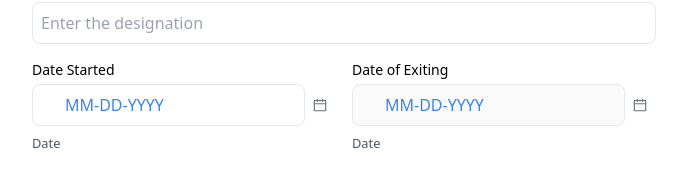
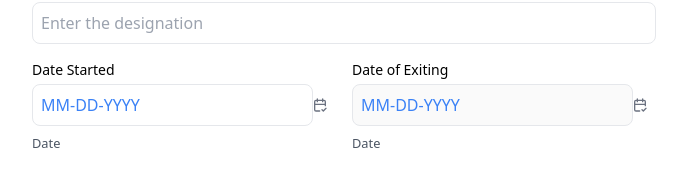
Before and after one commit to sajjadjawaid/form, a React (Vite) app in the folder Frontend/: page / in a window 1280 px wide. Shown: the part 204-380 px from the top of the page, without its empty margins (296-983 px from the left). Built offline with nearby package versions, Linux system fonts and the light colour scheme.

Commit message:
updated calendar icon

```diff
--- a/Frontend/src/Components/CandidateDetailsSection.jsx
+++ b/Frontend/src/Components/CandidateDetailsSection.jsx
@@ -1,5 +1,7 @@
 import { useState, useRef } from "react";
-import { AiOutlineWarning, AiOutlineCalendar } from "react-icons/ai"; // Import warning and calendar icons
+import { AiOutlineWarning } from "react-icons/ai"; // Import warning and calendar icons
+import { TbCalendarCheck } from "react-icons/tb";
+
 import DatePicker from "react-datepicker";
 import "react-datepicker/dist/react-datepicker.css";
 
@@ -138,6 +140,7 @@ const CandidateDetailsSection = () => {
             Date Started
           </label>
           <div className="relative">
+            <div className="relative">
               <DatePicker
                 selected={dateStarted ? new Date(dateStarted) : null}
                 onChange={(date) =>
@@ -145,15 +148,16 @@ const CandidateDetailsSection = () => {
                 }
                 dateFormat="MM-dd-yyyy"
                 placeholderText="MM-DD-YYYY"
-              className={`w-full p-2 pl-8 border rounded-lg focus:outline-none focus:ring-2 uppercase text-blue-500 focus:ring-blue-500 placeholder-blue-500 ${
+                className={`w-full p-2 pr-10 border rounded-lg focus:outline-none focus:ring-2 uppercase text-blue-500 focus:ring-blue-500 placeholder-blue-500 ${
                   !isDateStartedValid ? "border-red-500" : ""
                 }`}
                 ref={dateStartedRef} // Attach ref to the DatePicker
               />
-            <AiOutlineCalendar
+              <TbCalendarCheck
                 className="absolute top-1/2 right-2 transform -translate-y-1/2 text-gray-500 cursor-pointer"
                 onClick={() => dateStartedRef.current.setFocus()} // Focus the DatePicker input when icon is clicked
               />
+            </div>
           </div>
           <div className="mt-1">
             <small className="text-gray-600">Date</small>
@@ -181,6 +185,7 @@ const CandidateDetailsSection = () => {
             Date of Exiting
           </label>
           <div className="relative">
+            <div className="relative">
               <DatePicker
                 selected={dateExited ? new Date(dateExited) : null}
                 onChange={(date) =>
@@ -193,16 +198,17 @@ const CandidateDetailsSection = () => {
                 }
                 dateFormat="MM-dd-yyyy"
                 placeholderText="MM-DD-YYYY"
-              className={`w-full p-2 pl-8 border rounded-lg focus:outline-none focus:ring-2 uppercase placeholder-blue-500 text-blue-500 focus:ring-blue-500 ${
+                className={`w-full p-2 pr-10 border rounded-lg focus:outline-none focus:ring-2 uppercase placeholder-blue-500 text-blue-500 focus:ring-blue-500 ${
                   !isDateExitedValid ? "border-red-500" : ""
                 }`}
                 disabled={!isDateStartedValid || !dateStarted}
                 ref={dateExitedRef} // Attach ref to the DatePicker
               />
-            <AiOutlineCalendar
+              <TbCalendarCheck
                 className="absolute top-1/2 right-2 transform -translate-y-1/2 text-gray-500 cursor-pointer"
                 onClick={() => dateExitedRef.current.setFocus()} // Focus the DatePicker input when icon is clicked
               />
+            </div>
           </div>
           <div className="mt-1">
             <small className="text-gray-600">Date</small>
```
Lines whose indentation alone changed are shown as unchanged.
